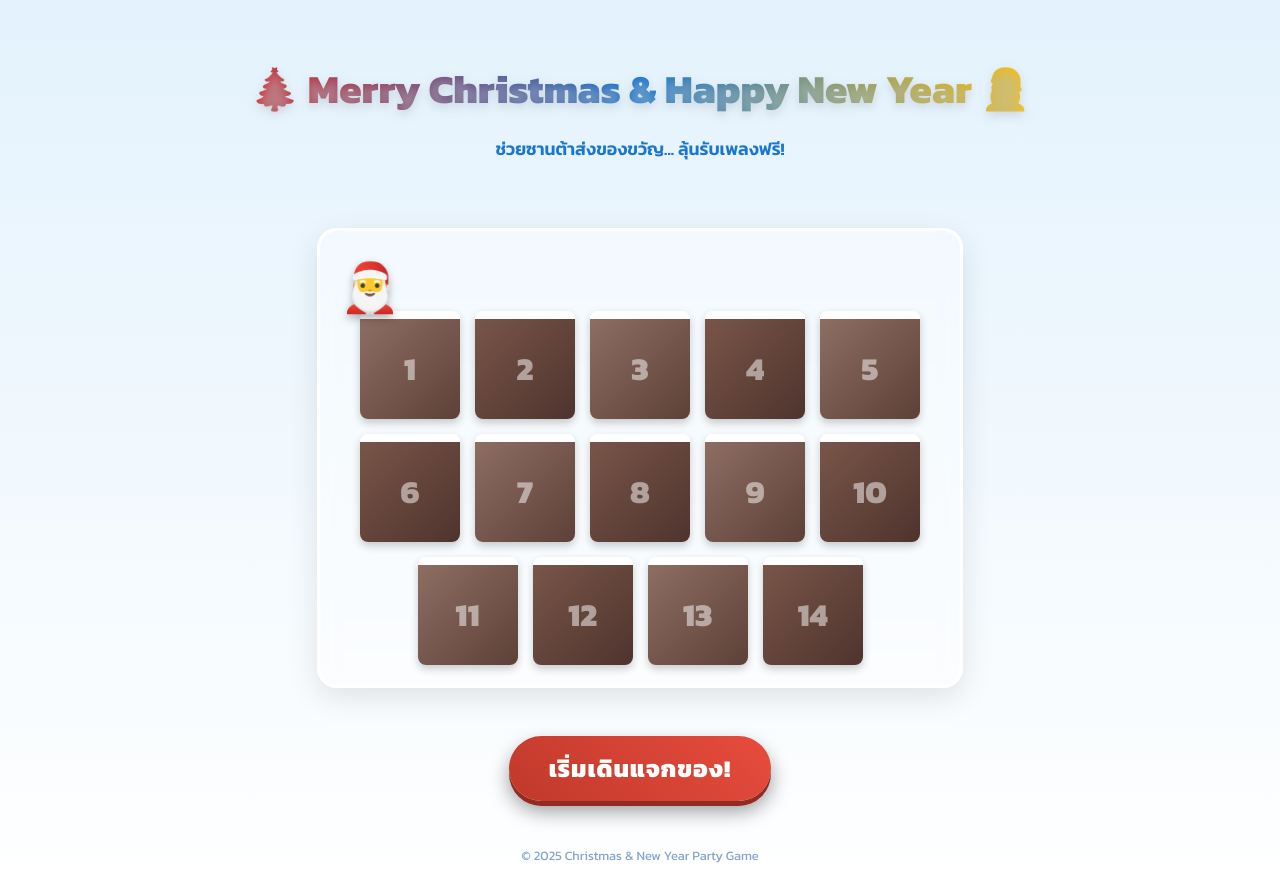
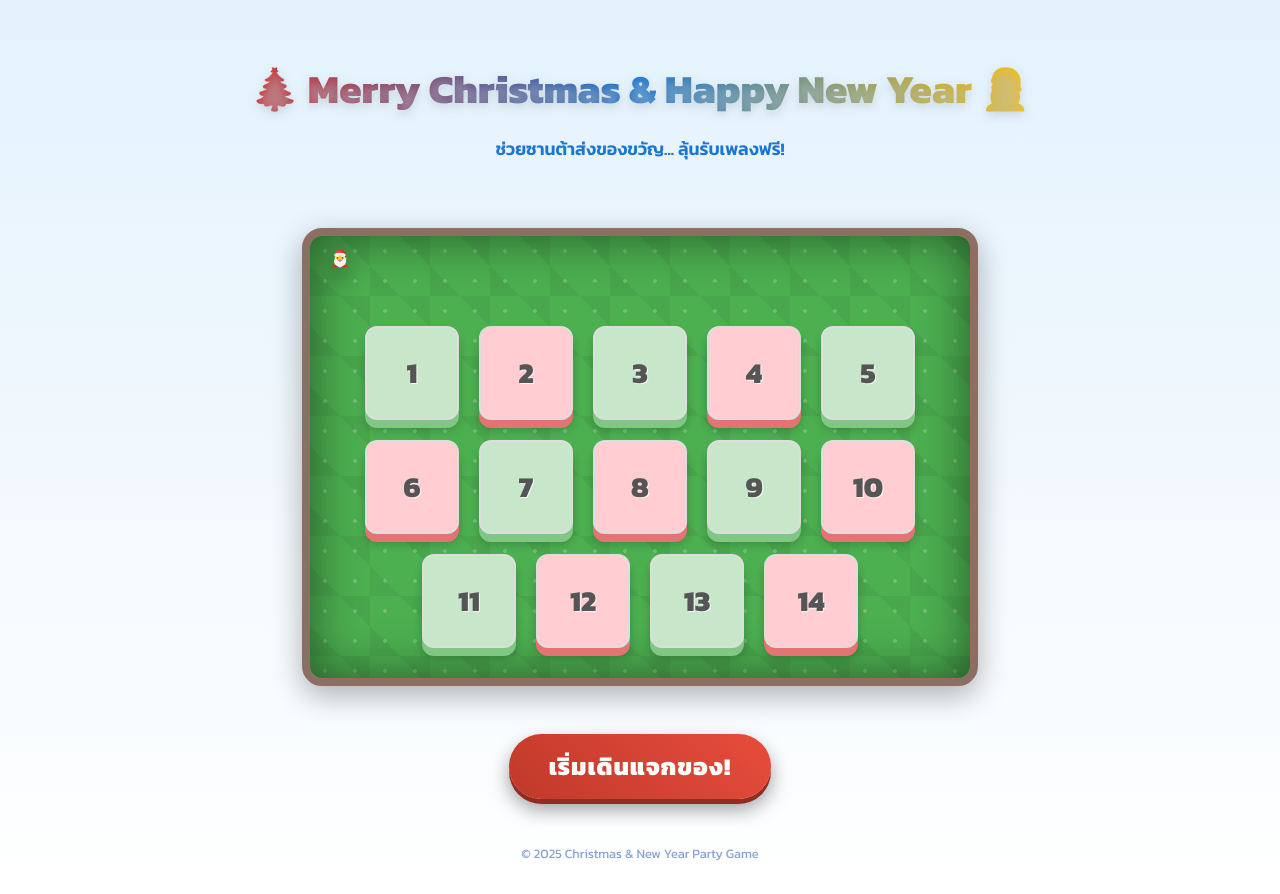
Before and after one commit to Malztt/patyyyyy, a React (Vite) app: page / in a window 1280 px wide. Built offline with nearby package versions, Linux system fonts and the light colour scheme.

Commit message:
Pivot: Board Game Theme with custom 3D Santa asset

```diff
--- a/src/components/SantaGame.css
+++ b/src/components/SantaGame.css
@@ -1,96 +1,102 @@
 .santa-game-container {
     width: 100%;
     max-width: 1000px;
-    padding: 20px;
+    padding: 30px;
     position: relative;
     overflow: hidden;
-    background: rgba(255, 255, 255, 0.4);
+    background: #4CAF50;
+    /* Green Cloth / Grass Board */
+    background-image:
+        radial-gradient(rgba(255, 255, 255, 0.2) 2px, transparent 2px),
+        linear-gradient(45deg, rgba(0, 0, 0, 0.05) 25%, transparent 25%, transparent 75%, rgba(0, 0, 0, 0.05) 75%, rgba(0, 0, 0, 0.05));
+    background-size: 30px 30px, 60px 60px;
     backdrop-filter: blur(10px);
     border-radius: 20px;
-    border: 3px solid #fff;
-    box-shadow: 0 10px 30px rgba(0, 0, 0, 0.1);
+    border: 8px solid #8D6E63;
+    /* Wood Border */
+    box-shadow:
+        inset 0 0 50px rgba(0, 0, 0, 0.5),
+        0 10px 30px rgba(0, 0, 0, 0.3);
 }
 
 .chimney-track {
     display: flex;
     flex-wrap: wrap;
     justify-content: center;
-    gap: 15px;
+    gap: 20px;
     padding-top: 60px;
-    /* Space for Santa walking on top */
 }
 
 .chimney-box {
-    width: 100px;
-    height: 100px;
-    background: linear-gradient(135deg, #8D6E63, #5D4037);
-    border-top: 8px solid #fff;
-    /* Snow on chimney */
-    border-radius: 8px;
+    width: 90px;
+    height: 90px;
+    background: #FFF;
+    border-radius: 12px;
     position: relative;
     display: flex;
     justify-content: center;
     align-items: center;
-    box-shadow: 0 4px 8px rgba(0, 0, 0, 0.2);
+    box-shadow: 0 8px 0 #CCC, 0 10px 10px rgba(0, 0, 0, 0.2);
     cursor: default;
-    transition: all 0.3s ease;
+    transition: all 0.2s ease;
+    border: 2px solid #ddd;
 }
 
+/* Creating a path look */
 .chimney-box:nth-child(even) {
-    background: linear-gradient(135deg, #795548, #4E342E);
+    background: #FFCDD2;
+    /* Light Red */
+    box-shadow: 0 8px 0 #E57373, 0 10px 10px rgba(0, 0, 0, 0.2);
 }
 
-/* Number or Icon inside chimney */
+.chimney-box:nth-child(odd) {
+    background: #C8E6C9;
+    /* Light Green */
+    box-shadow: 0 8px 0 #81C784, 0 10px 10px rgba(0, 0, 0, 0.2);
+}
+
 .chimney-content {
-    color: rgba(255, 255, 255, 0.5);
-    font-size: 2rem;
-    font-weight: bold;
+    color: #555;
+    font-size: 1.8rem;
+    font-weight: 800;
+    text-shadow: 1px 1px 0 rgba(255, 255, 255, 0.8);
 }
 
 /* Played State */
 .chimney-box.is-played {
-    opacity: 0.5;
-    filter: grayscale(100%);
-    background: #ccc;
-    border-top-color: #ddd;
+    opacity: 0.6;
+    background: #E0E0E0 !important;
+    box-shadow: 0 4px 0 #BDBDBD !important;
+    transform: translateY(4px);
 }
 
 .chimney-box.is-played .chimney-content {
-    content: "❌";
     font-size: 1.5rem;
 }
 
 /* Santa Character */
 .santa-character {
     position: absolute;
-    top: 10px;
-    /* Walk above the boxes */
+    top: 0;
     left: 0;
-    font-size: 3rem;
-    filter: drop-shadow(0 4px 4px rgba(0, 0, 0, 0.3));
+    width: 80px;
+    /* Adjust size based on image */
+    height: auto;
+    filter: drop-shadow(0 10px 10px rgba(0, 0, 0, 0.4));
     z-index: 100;
-    transition: left 0.5s ease-in-out, top 0.3s ease;
 }
 
+/* Walking bounce */
 .santa-character.walking {
     animation: santa-bounce 0.4s infinite alternate;
 }
 
-@keyframes santa-bounce {
-    from {
-        transform: translateY(0);
-    }
-
-    to {
-        transform: translateY(-10px);
-    }
-}
-
 /* Winner Highlight */
 .chimney-box.winner {
-    background: linear-gradient(135deg, #FFC107, #FF9800);
-    transform: scale(1.1);
-    box-shadow: 0 0 20px #FFC107;
+    background: #FFF9C4 !important;
+    /* Yellow */
+    box-shadow: 0 8px 0 #FDD835, 0 0 20px #FFEB3B !important;
+    transform: scale(1.1) translateY(-5px);
     z-index: 50;
-    border: 3px solid #FFF;
+    border-color: #FBC02D;
 }
```
Also changed, not shown: src/assets/santa-token.png (added).
